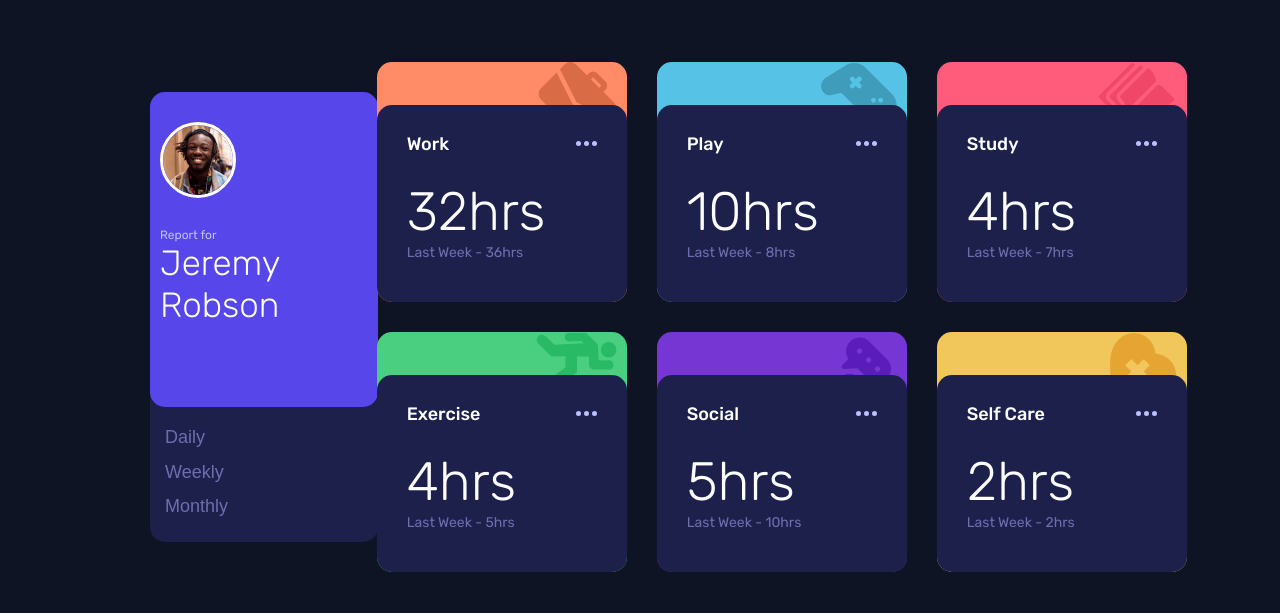
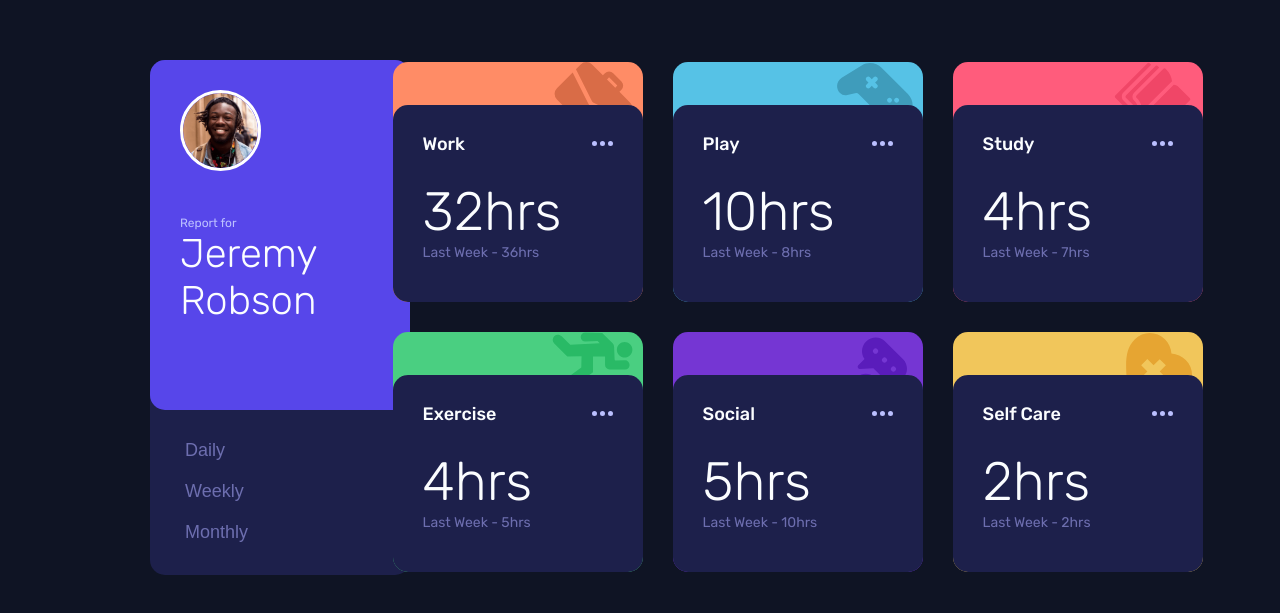
Before and after one commit to thiagoRibasMiranda/Time-tracking-dashboard, a React (Create React App) app: page / in a window 1280 px wide. Shown: the part 133-746 px from the top of the page. Built offline with nearby package versions, Linux system fonts and the light colour scheme.

Commit message:
style: added desktop design CardUser

```diff
--- a/src/components/CardUser/CardUser.css
+++ b/src/components/CardUser/CardUser.css
@@ -55,8 +55,8 @@ button:hover {
 
 @media screen and (min-width: 1200px) {
   .CardUser {
-    width: 275px;
-    height: 450px;
+    width: 325px;
+    height: 515px;
   }
 
   .UserData {
@@ -64,16 +64,18 @@ button:hover {
     align-items: flex-start;
     justify-content: flex-start;
     font-size: 12px;
+    height: 68%;
   }
 
-  .UserData > img {
-    margin-left: 10px;
+  img {
+    width: 75px;
+    margin-left: 30px;
     margin-top: 30px;
-    margin-bottom: 30px;
+    margin-bottom: 45px;
   }
 
   .UserData > div {
-    margin-left: 10px;
+    margin-left: 30px;
   }
 
   .MenuButtons {
@@ -81,11 +83,12 @@ button:hover {
     align-items: flex-start;
     padding: 15px;
     margin: 0%;
-    margin-top: 5px;
+    margin-top: 15px;
+    margin-left: 20px;
   }
 
   .UserName{
-    font-size: 35px;
+    font-size: 40px;
   }
 
 }
```
